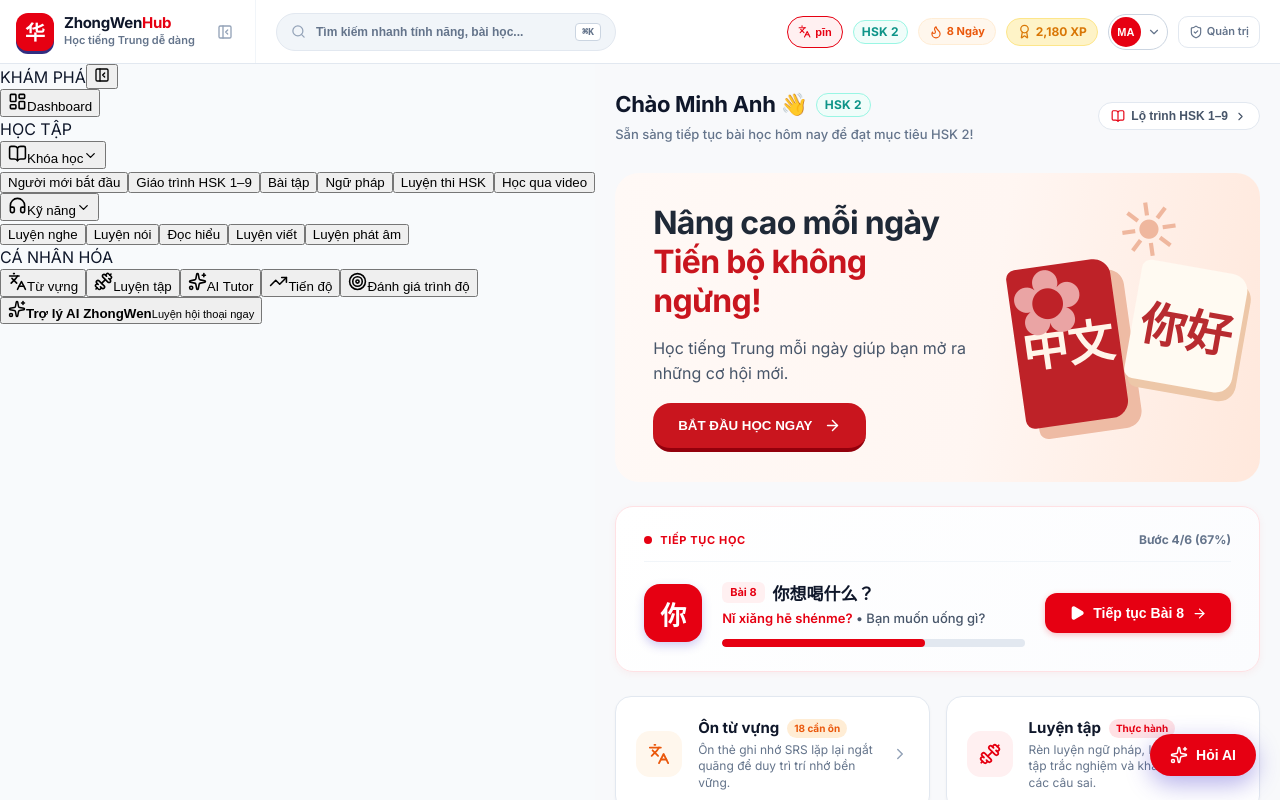
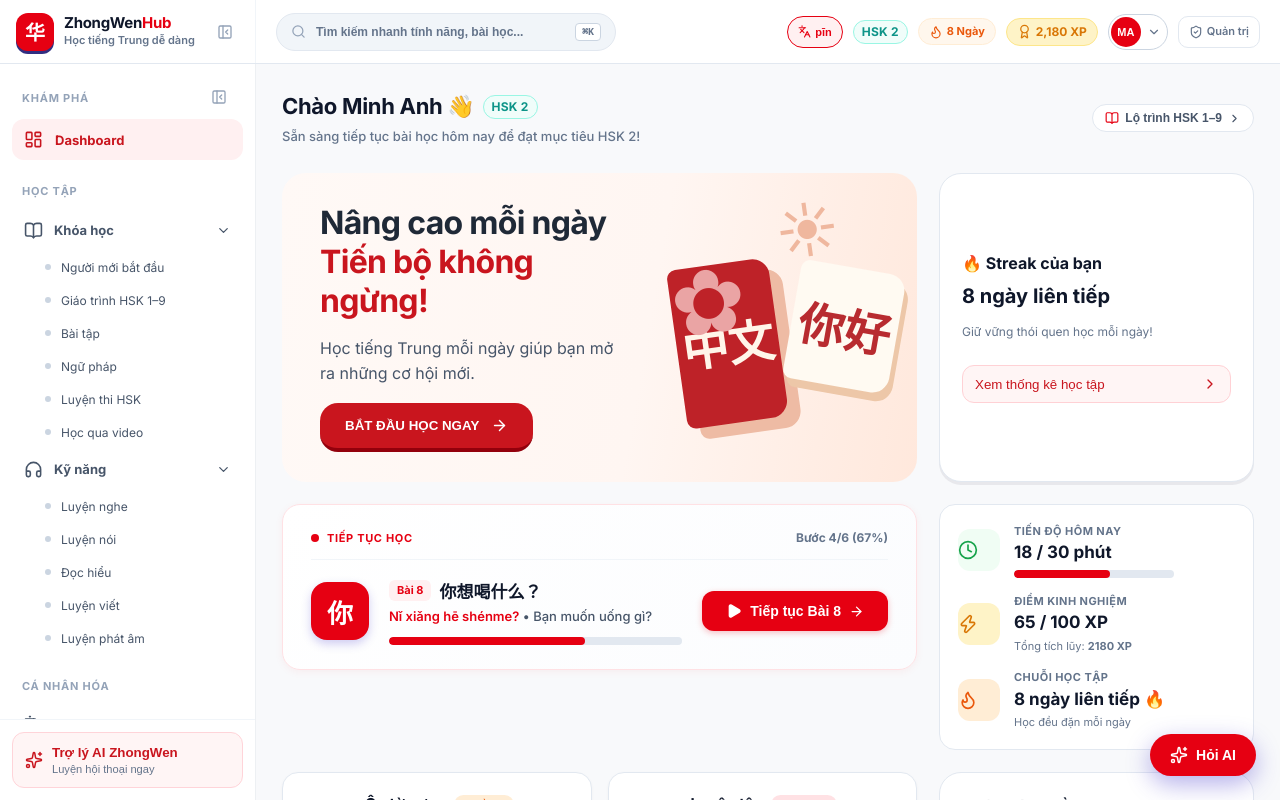
Before and after one commit to nguyen2234/ZhongWenHub, a React (Vite) app in the folder Fontend/: page /dashboard in a window 1280 px wide. Shown: the top 800 px of the page. Built offline with nearby package versions, Linux system fonts and the light colour scheme.

Commit message:
style(student): two-column dashboard and responsive red grouped sidebar

```diff
--- a/Fontend/src/features/dashboard/dashboard.css
+++ b/Fontend/src/features/dashboard/dashboard.css
@@ -149,3 +149,54 @@
 .hanbee-challenges{display:grid;grid-template-columns:repeat(3,minmax(0,1fr));gap:12px}.hanbee-challenges button{display:flex;flex-direction:column;gap:8px;text-align:left;border:1px solid #f4c8cc;border-radius:14px;background:#fff8f8;padding:15px;cursor:pointer}.hanbee-challenges span{font-weight:750}.hanbee-challenges b{font-size:12px;color:#c9151e}.hanbee-side-summary{display:flex;align-items:center;justify-content:space-between;gap:12px}.hanbee-side-summary h2{margin:0 0 6px;font-size:16px}.hanbee-side-summary strong{font-size:20px}.hanbee-side-summary p{font-size:12px;color:#64748b}.hanbee-side-summary button{border:1px solid #ffd1d5;border-radius:12px;background:#fff5f5;color:#c9151e;padding:10px 12px;cursor:pointer;display:flex;align-items:center;gap:4px}
 @media(max-width:850px){.hanbee-course-grid{grid-template-columns:repeat(2,minmax(0,1fr))}.hanbee-video-grid,.hanbee-suggestions{grid-template-columns:repeat(2,minmax(0,1fr))}.hanbee-banner-copy{max-width:70%}.hanbee-banner-art{opacity:.35}}
 @media(max-width:540px){.hanbee-banner{padding:22px;min-height:225px}.hanbee-banner-copy{max-width:100%}.hanbee-banner h2{font-size:26px}.hanbee-banner-art{opacity:.15}.hanbee-course-grid,.hanbee-video-grid,.hanbee-suggestions,.hanbee-challenges{grid-template-columns:1fr 1fr}.hanbee-word{grid-template-columns:1fr}.hanbee-word>div:first-child{border-right:0;border-bottom:1px solid #e2e8f0;padding-bottom:12px}.hanbee-side-summary{flex-direction:column;align-items:flex-start}}
+
+
+/* FE-5: HanbeeGo screenshot-aligned two-column learning hub */
+.student-dashboard-container{max-width:1460px;width:100%;margin:0 auto;display:grid;grid-template-columns:minmax(0,1fr) 315px;gap:22px;align-items:start;padding:26px;box-sizing:border-box}
+.student-dashboard-container>header{grid-column:1 / -1;grid-row:1}
+.student-dashboard-container>.hanbee-banner{grid-column:1;grid-row:2}
+.student-dashboard-container>.hanbee-side-summary{grid-column:2;grid-row:2;align-self:stretch}
+.student-dashboard-container>.continue-learning-card{grid-column:1;grid-row:3}
+.student-dashboard-container>section[aria-label="Mục tiêu học tập hàng ngày"]{grid-column:2;grid-row:3}
+.student-dashboard-container>section[aria-label="Thao tác nhanh"]{grid-column:1;grid-row:4}
+.student-dashboard-container>.hanbee-section[aria-label="Thử thách hàng ngày"]{grid-column:2;grid-row:4 / span 2}
+.student-dashboard-container>.hanbee-section[aria-label="Từ vựng hôm nay"]{grid-column:1;grid-row:5}
+.student-dashboard-container>.hanbee-section[aria-label="Khám phá khóa học"]{grid-column:1;grid-row:6}
+.student-dashboard-container>.hanbee-section[aria-label="Học qua video"]{grid-column:1;grid-row:7}
+.student-dashboard-container>.hanbee-section[aria-label="Bài học đề xuất"]{grid-column:1;grid-row:8}
+.student-dashboard-container>section[aria-label="Gợi ý học tập thích ứng"]{grid-column:2;grid-row:6}
+.student-dashboard-container .daily-goals-card{display:flex;flex-direction:column;gap:15px;padding:18px}
+.student-dashboard-container .daily-goal-tile{min-width:0}
+.student-dashboard-container .hanbee-challenges{display:flex;flex-direction:column}
+.student-dashboard-container .hanbee-video-grid{grid-template-columns:repeat(4,minmax(0,1fr))}
+.student-dashboard-container .hanbee-course-grid{grid-template-columns:repeat(3,minmax(0,1fr))}
+.student-dashboard-container .hanbee-suggestions{grid-template-columns:repeat(4,minmax(0,1fr))}
+.student-dashboard-container .hanbee-side-summary{flex-direction:column;align-items:stretch;justify-content:center}
+.student-dashboard-container .hanbee-side-summary button{justify-content:space-between}
+.hb-sidebar{width:256px;height:100%;display:flex;flex-direction:column;overflow:hidden;background:#fff;border-right:1px solid #edf0f3;box-sizing:border-box}
+.hb-sidebar-collapsed{width:72px}
+.hb-sidebar-scroll{flex:1;overflow-y:auto;padding:14px 12px}
+.hb-sidebar-top{display:flex;align-items:center;justify-content:space-between;padding:10px 10px;color:#94a3b8;font-size:11px;font-weight:800;letter-spacing:.07em}
+.hb-sidebar-top button{background:transparent;border:0;color:#94a3b8;cursor:pointer}
+.hb-sidebar-section{margin-top:13px}
+.hb-sidebar-item,.hb-sidebar-group-trigger,.hb-sidebar-subitem{font-family:inherit;width:100%;border:0;cursor:pointer;background:transparent;display:flex;align-items:center;text-align:left;color:#475569}
+.hb-sidebar-item{gap:12px;padding:11px 12px;border-radius:12px;font-size:13px;font-weight:650}
+.hb-sidebar-item.is-active{background:#fff0f1;color:#c9151e}
+.hb-sidebar-group-trigger{gap:11px;padding:11px 12px;font-size:13px;font-weight:750;border-radius:12px}
+.hb-sidebar-group-trigger svg:last-child{margin-left:auto}
+.hb-sidebar-subitems{display:flex;flex-direction:column;margin-left:25px}
+.hb-sidebar-subitem{gap:10px;padding:9px 8px;font-size:12px;line-height:1.25;border-radius:8px}
+.hb-sidebar-subitem.is-active{color:#c9151e;background:#fff5f5;font-weight:700}
+.hb-sidebar-dot{width:6px;height:6px;flex-shrink:0;border-radius:50%;background:#cbd5e1}
+.hb-sidebar-subitem.is-active .hb-sidebar-dot{background:#c9151e}
+.hb-sidebar-item:hover,.hb-sidebar-subitem:hover,.hb-sidebar-group-trigger:hover{background:#fff5f5}
+.hb-sidebar-collapsed .hb-sidebar-item{justify-content:center;padding:12px 0}
+.hb-sidebar-collapsed .hb-sidebar-item span{display:none}
+.hb-sidebar-bottom{padding:12px;border-top:1px solid #f1f5f9}
+.hb-sidebar-bottom button{display:flex;align-items:center;gap:9px;text-align:left;border:1px solid #ffd4d9;border-radius:12px;background:#fff5f5;padding:12px;color:#c9151e;width:100%;cursor:pointer}
+.hb-sidebar-bottom span{display:flex;flex-direction:column;gap:3px}
+.hb-sidebar-bottom small{color:#64748b}
+.hb-sidebar-collapsed .hb-sidebar-bottom button{justify-content:center}
+@media(max-width:1200px){.student-dashboard-container{grid-template-columns:minmax(0,1fr) 270px;padding:18px;gap:16px}.student-dashboard-container .hanbee-video-grid,.student-dashboard-container .hanbee-suggestions{grid-template-columns:repeat(2,minmax(0,1fr))}}
+@media(max-width:900px){.student-dashboard-container{display:flex;flex-direction:column;padding:16px}.student-dashboard-container>*{width:100%;box-sizing:border-box}.student-dashboard-container .hanbee-side-summary{order:3}.student-dashboard-container .hanbee-course-grid{grid-template-columns:repeat(2,minmax(0,1fr))}.student-dashboard-container .hanbee-challenges{display:grid;grid-template-columns:repeat(2,minmax(0,1fr))}}
+@media(max-width:520px){.student-dashboard-container .hanbee-challenges{grid-template-columns:1fr}.student-dashboard-container .hanbee-video-grid,.student-dashboard-container .hanbee-suggestions{grid-template-columns:repeat(2,minmax(0,1fr))}}
```
